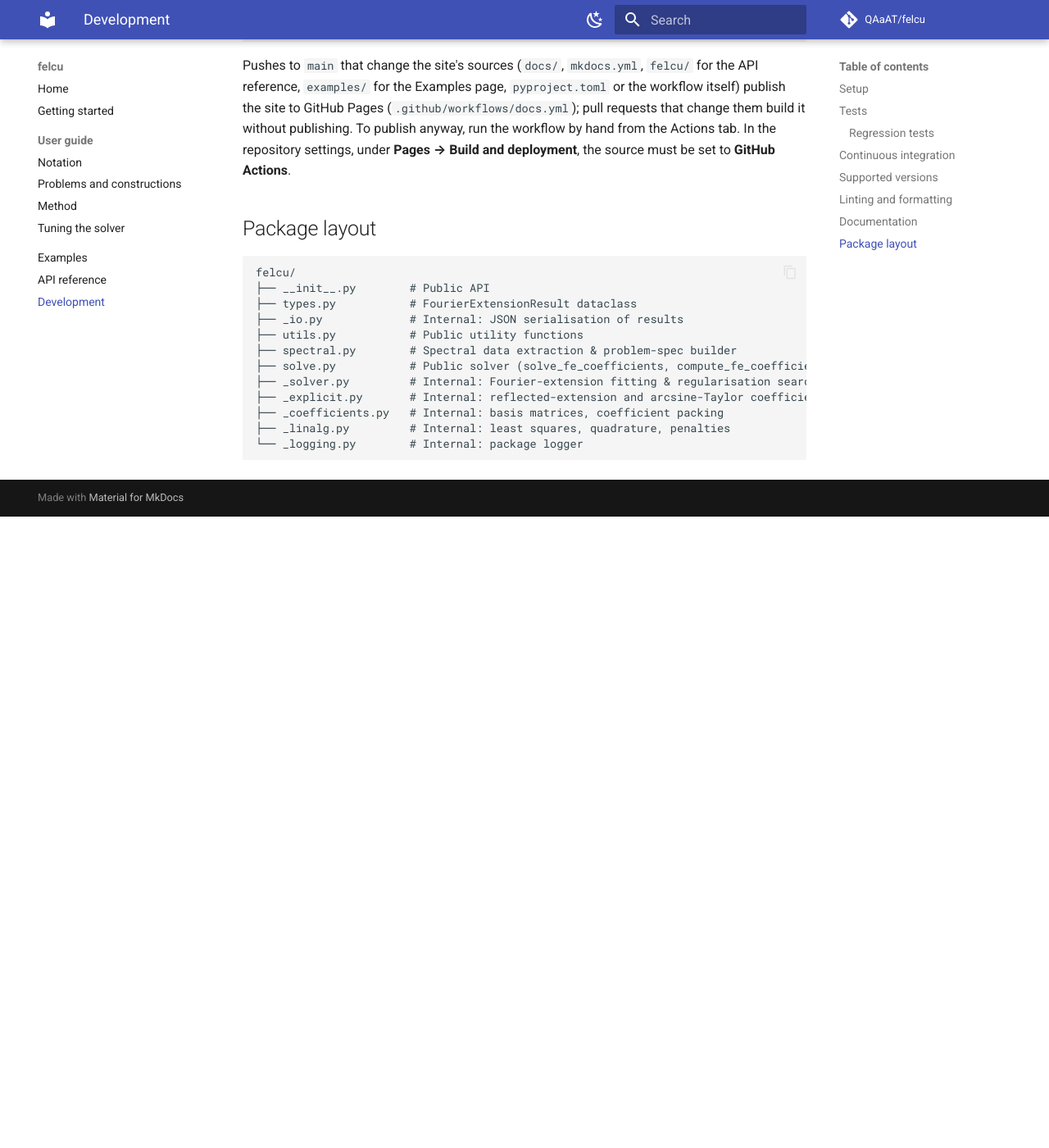
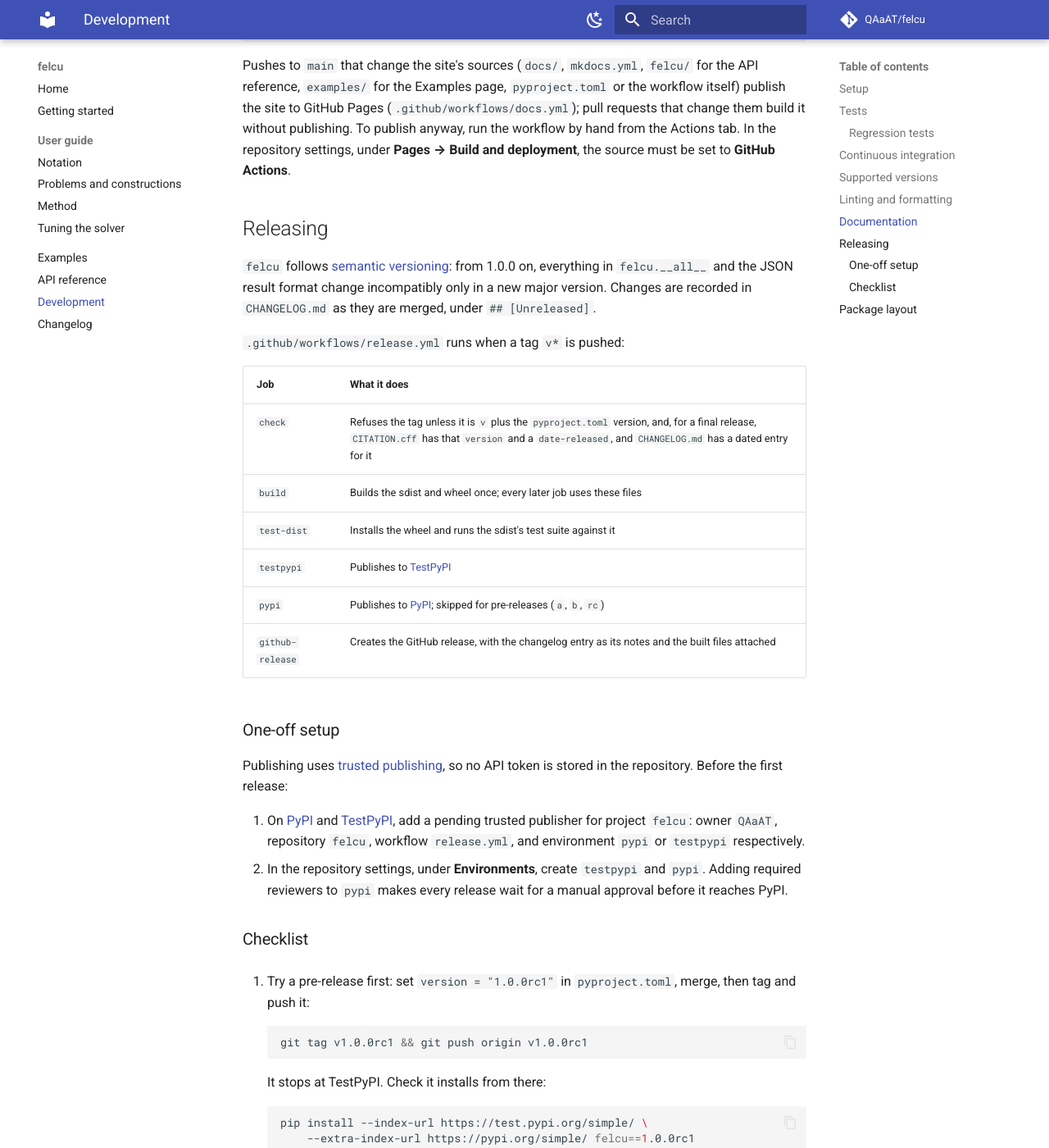
Before and after one commit to QAaAT/felcu, an MkDocs documentation site: the page built from docs/development.md, in a window 1280 px wide and 1400 px high, scrolled down 4207 px. Shown: the whole window at 82% size. Built offline with MkDocs 1.6.1 and Material for MkDocs 9.7.7, drawn with Linux system fonts in a browser that asks for light colours; comment, search, counter and statistics services are not loaded; before the commit the page ends 4837 px from its top, so only the background shows below that; some of the changed text lies outside the part shown.

Commit message:
Prepare the 1.0.0 release
Packaging
- Version 1.0.0, Development Status 5 - Production/Stable, Typing :: Typed.
- MANIFEST.in grafts tests/ into the sdist: it was missing conftest.py,
  helpers.py, regression_cases.py and the regression references, so the
  tests could not be run from it.
- Ship felcu/py.typed, and expose felcu.__version__ from the metadata.

README (it is also the PyPI page)
- pip install felcu, with the clone-and-editable install for development.
- Absolute links, and the maths in plain text, since PyPI renders neither
  relative links nor $...$.

Release
- CHANGELOG.md, with the 1.0.0 entry left undated, and a Changelog docs page.
- CITATION.cff: version 1.0.0, and an abstract covering all three methods.
- .github/workflows/release.yml: on a v* tag, check the tag against
  pyproject.toml, CITATION.cff and CHANGELOG.md, build once, test the built
  wheel with the sdist's tests, publish to TestPyPI, then (final releases
  only) to PyPI by trusted publishing and as a GitHub release.
- The CI install job now builds the sdist and wheel and runs the sdist's
  tests against the installed wheel, so a missing file fails a pull request.
- A Releasing section in docs/development.md: the one-off PyPI setup and
  the release checklist.

Co-Authored-By: Claude Opus 5.5 <noreply@anthropic.com>

````diff
--- a/docs/development.md
+++ b/docs/development.md
@@ -88,7 +88,7 @@ request.  A new push to a branch cancels its still-running checks.
 | `lint` | `ruff check` and `ruff format --check` |
 | `test` | Each test category as its own step, with a combined coverage report, on Ubuntu, macOS and Windows with every supported Python |
 | `test-min-deps` | Each test category as its own step, on the oldest supported Python with the oldest supported NumPy |
-| `install` | The whole suite against a regular (not editable) install, run from outside the checkout, so a package that builds incomplete fails |
+| `install` | Builds the sdist and wheel, installs the wheel, and runs the sdist's test suite against it from outside the checkout, so a file missing from either archive fails |
 | `examples` | Every script in `examples/`, including the plots (headless, from a scratch directory) |
 
 The jobs run in stages: `lint` first, then `test`, `test-min-deps` and
@@ -197,11 +197,72 @@ Actions tab.  In the repository settings, under
 **Pages → Build and deployment**, the source must be set to
 **GitHub Actions**.
 
+## Releasing
+
+`felcu` follows [semantic versioning](https://semver.org/): from 1.0.0 on,
+everything in `felcu.__all__` and the JSON result format change
+incompatibly only in a new major version.  Changes are recorded in
+`CHANGELOG.md` as they are merged, under `## [Unreleased]`.
+
+`.github/workflows/release.yml` runs when a tag `v*` is pushed:
+
+| Job | What it does |
+|---|---|
+| `check` | Refuses the tag unless it is `v` plus the `pyproject.toml` version, and, for a final release, `CITATION.cff` has that `version` and a `date-released`, and `CHANGELOG.md` has a dated entry for it |
+| `build` | Builds the sdist and wheel once; every later job uses these files |
+| `test-dist` | Installs the wheel and runs the sdist's test suite against it |
+| `testpypi` | Publishes to [TestPyPI](https://test.pypi.org/project/felcu/) |
+| `pypi` | Publishes to [PyPI](https://pypi.org/project/felcu/); skipped for pre-releases (`a`, `b`, `rc`) |
+| `github-release` | Creates the GitHub release, with the changelog entry as its notes and the built files attached |
+
+### One-off setup
+
+Publishing uses [trusted publishing](https://docs.pypi.org/trusted-publishers/),
+so no API token is stored in the repository.  Before the first release:
+
+1. On [PyPI](https://pypi.org/manage/account/publishing/) and
+   [TestPyPI](https://test.pypi.org/manage/account/publishing/), add a
+   pending trusted publisher for project `felcu`: owner `QAaAT`,
+   repository `felcu`, workflow `release.yml`, and environment `pypi` or
+   `testpypi` respectively.
+2. In the repository settings, under **Environments**, create `testpypi`
+   and `pypi`.  Adding required reviewers to `pypi` makes every release
+   wait for a manual approval before it reaches PyPI.
+
+### Checklist
+
+1. Try a pre-release first: set `version = "1.0.0rc1"` in
+   `pyproject.toml`, merge, then tag and push it:
+
+    ```bash
+    git tag v1.0.0rc1 && git push origin v1.0.0rc1
+    ```
+
+    It stops at TestPyPI.  Check it installs from there:
+
+    ```bash
+    pip install --index-url https://test.pypi.org/simple/ \
+        --extra-index-url https://pypi.org/simple/ felcu==1.0.0rc1
+    ```
+
+2. For the release itself, in one pull request: set the final `version`
+   in `pyproject.toml` and `CITATION.cff`, set `date-released` in
+   `CITATION.cff`, and in `CHANGELOG.md` rename `## [Unreleased]` to
+   `## [X.Y.Z] - YYYY-MM-DD`, add a fresh empty `## [Unreleased]` above
+   it, and update the comparison links at the bottom.
+3. Once it is merged, tag `main` and push the tag:
+
+    ```bash
+    git switch main && git pull
+    git tag vX.Y.Z && git push origin vX.Y.Z
+    ```
+
 ## Package layout
 
 ```
 felcu/
-├── __init__.py        # Public API
+├── __init__.py        # Public API and __version__
+├── py.typed           # Marks the package as typed (PEP 561)
 ├── types.py           # FourierExtensionResult dataclass
 ├── _io.py             # Internal: JSON serialisation of results
 ├── utils.py           # Public utility functions
--- a/mkdocs.yml
+++ b/mkdocs.yml
@@ -35,6 +35,7 @@ nav:
   - Examples: examples.md
   - API reference: api.md
   - Development: development.md
+  - Changelog: changelog.md
 
 markdown_extensions:
   - admonition
````
Also changed, not shown: CHANGELOG.md (added, +52 -0 lines), README.md (+28 -25 lines), docs/changelog.md (added, +1 -0 lines), felcu/__init__.py (+8 -0 lines), pyproject.toml (+7 -2 lines), 6 other files.
